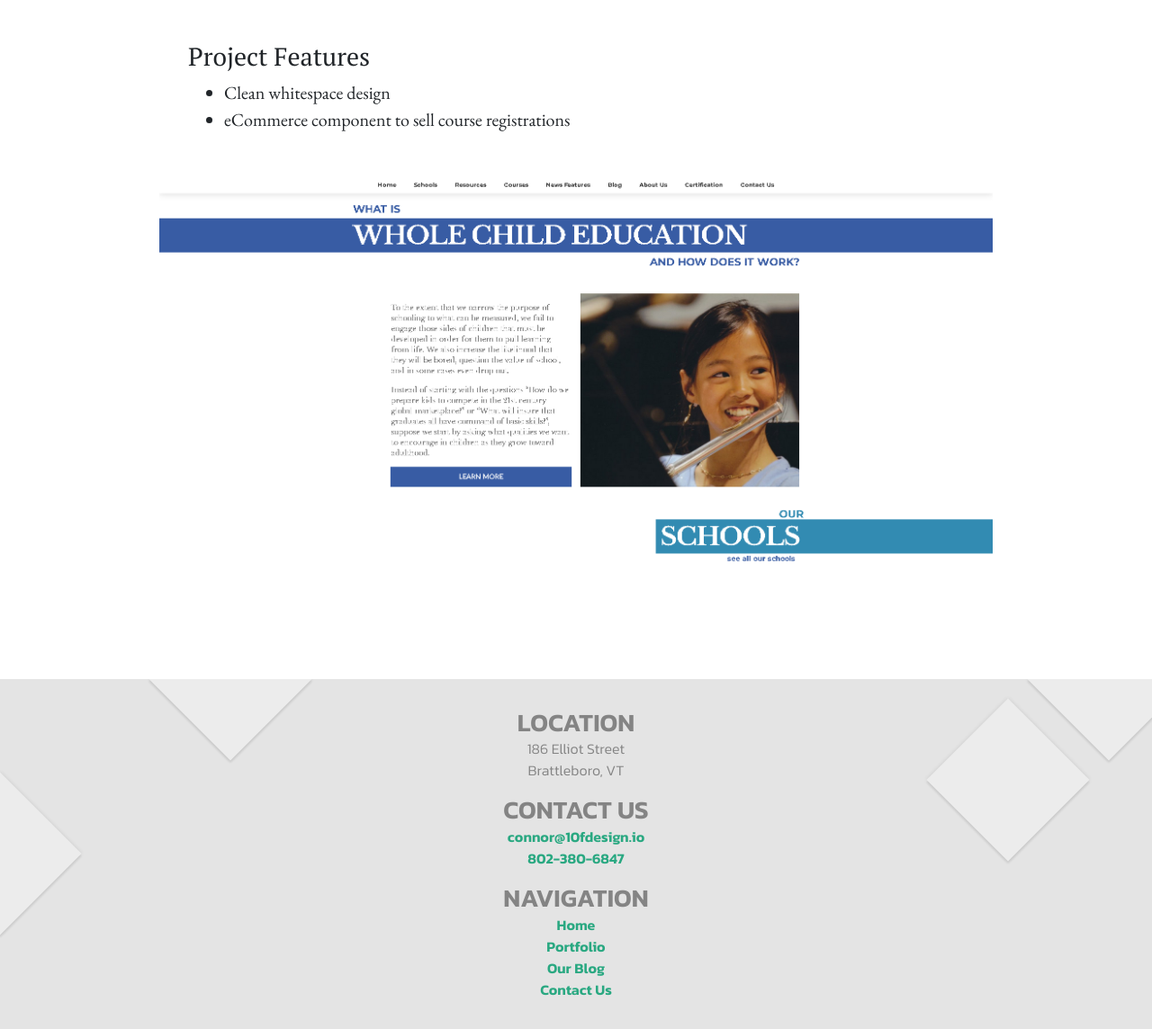
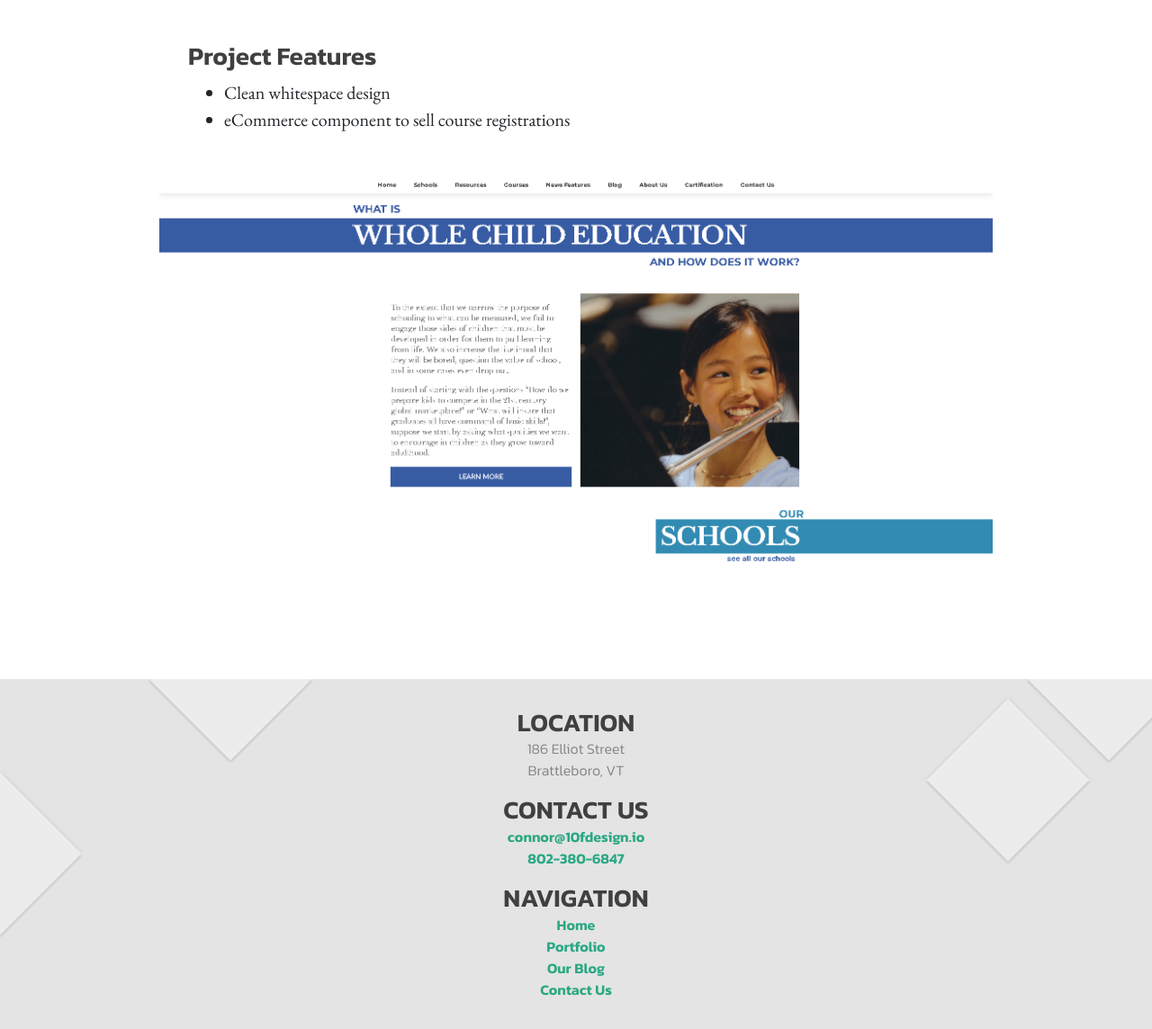
Before and after one commit to 10fdesign/website-dev, a Jekyll site: the page built from _posts/portfolio/2022-06-29-etwc.md, in a window 1280 px wide and 1400 px high, scrolled down 700 px. Shown: the part 256-1400 px from the top of the window at 90% size. Built offline with Jekyll 4.4.1, drawn with Linux system fonts in a browser that asks for light colours.

Commit message:
small styling changes

```diff
--- a/css/style.css
+++ b/css/style.css
@@ -310,6 +310,8 @@ button[type="submit"] {
   border-width: 1px;
   border-style: solid;
   font-size: 1rem;
+  border-radius: 10px;
+  font-weight: bold;
 }
 
 a.tenf-button:hover,
@@ -1081,3 +1083,9 @@ i.tenf-quote-left:before {
 .diamonds {
   pointer-events: none;
 }
+
+.post h3 {
+  font-family: 'Kanit';
+  font-weight: bold;
+  color: #404040;
+}
```
